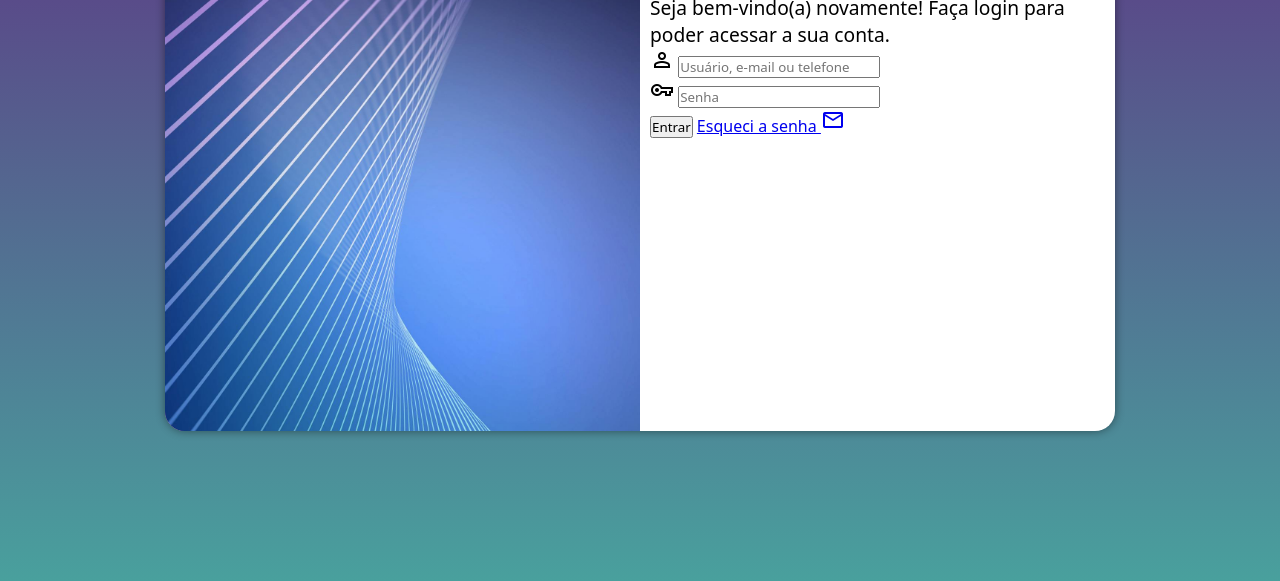
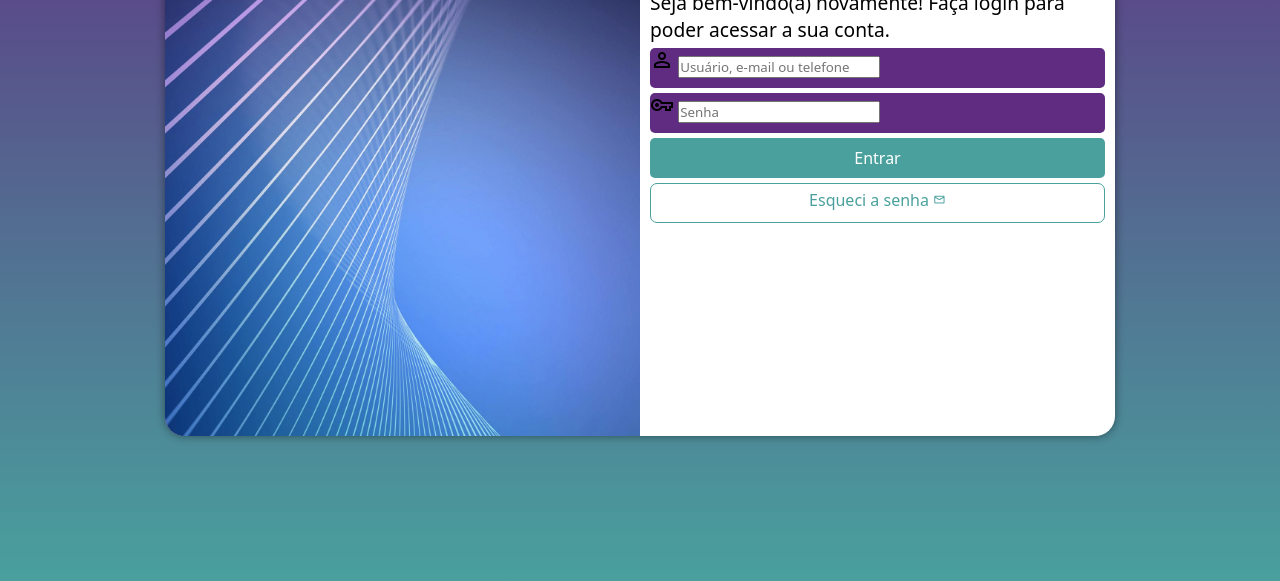
Before and after one commit to danielbreder/projeto-login, a plain HTML site: page index.html in a window 1280 px wide. Shown: the part 219-800 px from the top of the page. Drawn offline with nearby package versions, Linux system fonts and the light colour scheme.

Commit message:
formatação do formulário

```diff
--- a/index.html
+++ b/index.html
@@ -27,7 +27,7 @@
                         <input type="password" name="passw" id="ipassw" placeholder="Senha" autocomplete="current-password" required minlength="8" maxlength="25">
                     </div>
                     <input type="submit" value="Entrar">
-                    <a href="esqueci.html">
+                    <a href="esqueci.html" class="botao">
                         Esqueci a senha <span class="material-symbols-outlined">mail</span>
                     </a>
                 </form>
--- a/styles/style.css
+++ b/styles/style.css
@@ -34,7 +34,7 @@ section#login {
 
     background-color: white;
     width: 250px;
-    height: 500px;
+    height: 510px;
     border-radius: 20px;
     box-shadow: 0px 0px 10px rgba(0, 0, 0, 0.450);
 
@@ -63,3 +63,51 @@ div#formulario > h1 {
 div#formulario > p {
     font-size: 0.8em;
 }
+
+form > div.campo {
+    background-color: #5f2c82;
+    display: block;
+    width: 100%;
+    height: 40px;
+    border-radius: 5px;
+    margin: 5px 0px;
+}
+
+form > input[type=submit] {
+    display: block;
+    font-size: 1em;
+    width: 100%;
+    height: 40px;
+    background-color: #49a09d;
+    color: white;
+    border: none;
+    border-radius: 5px;
+}
+
+form > input[type=submit]:hover {
+    background-color: #2d6462;
+    cursor: pointer;
+}
+
+form > a.botao {
+    display: block;
+    text-align: center;
+    font-size: 1em;
+    width: 100%;
+    height: 40px;
+    padding-top: 5px;
+    margin-top: 5px;
+    background-color: white;
+    color: #49a09d;
+    border: 1px solid #49a09d;
+    border-radius: 7px;
+    text-decoration: none;
+}
+
+form > a.botao:hover {
+    background-color: #6cd3cf;
+}
+
+form > a.botao > span {
+    font-size: 0.8em;
+}
```
